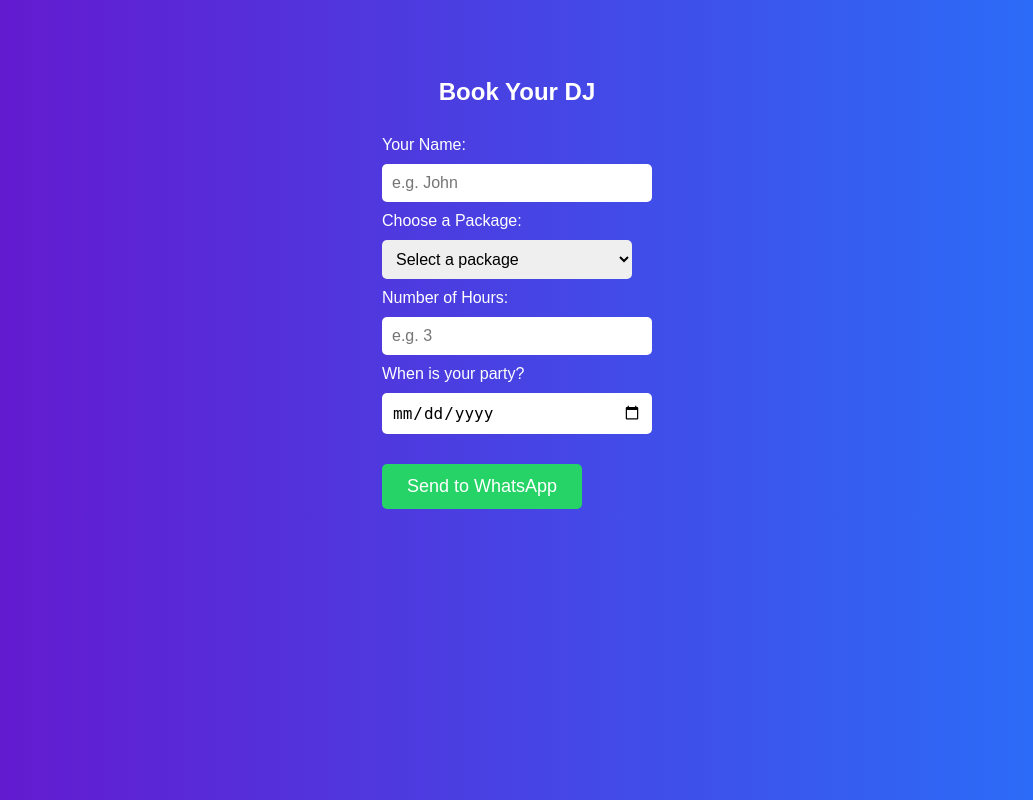
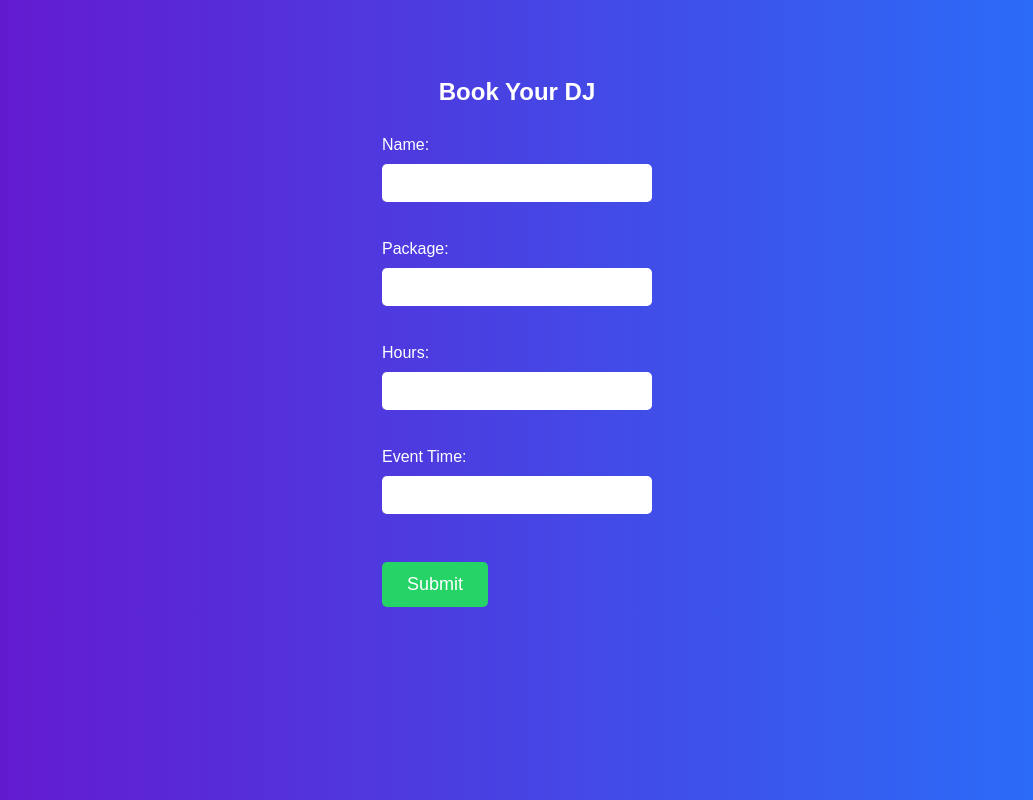
Before and after one commit to januvdw922/dj, a Flask app: page /book in a window 1280 px wide. Shown: the whole page, without its empty margins (123-1156 px from the left). Run offline with Flask 3, Linux system fonts and the light colour scheme.

Commit message:
Update book.html

```diff
--- a/templates/book.html
+++ b/templates/book.html
@@ -66,24 +66,21 @@
 
   <h2>Book Your DJ</h2>
 
-  <form id="bookingForm">
-    <label for="name">Your Name:</label>
-<input type="text" id="name" placeholder="e.g. John" required>
-    <label for="package">Choose a Package:</label>
-    <select id="package" required>
-      <option value="" disabled selected>Select a package</option>
-      <option value="Standard Package">Standard Package - R300/hr</option>
-      <option value="Premium Package">Premium Package - R350/hr</option>
-    </select>
+  <form action="/book" method="post">
+    <label>Name:</label>
+    <input type="text" name="name" required><br>
 
-    <label for="hours">Number of Hours:</label>
-    <input type="number" id="hours" min="1" placeholder="e.g. 3" required>
+    <label>Package:</label>
+    <input type="text" name="package" required><br>
 
-    <label for="date">When is your party?</label>
-    <input type="date" id="date" required>
+    <label>Hours:</label>
+    <input type="number" name="hours" required><br>
 
-    <button type="submit">Send to WhatsApp</button>
-  </form>
+    <label>Event Time:</label>
+    <input type="text" name="event_time" required><br>
+
+    <button type="submit">Submit</button>
+</form>
 
 
 
```
